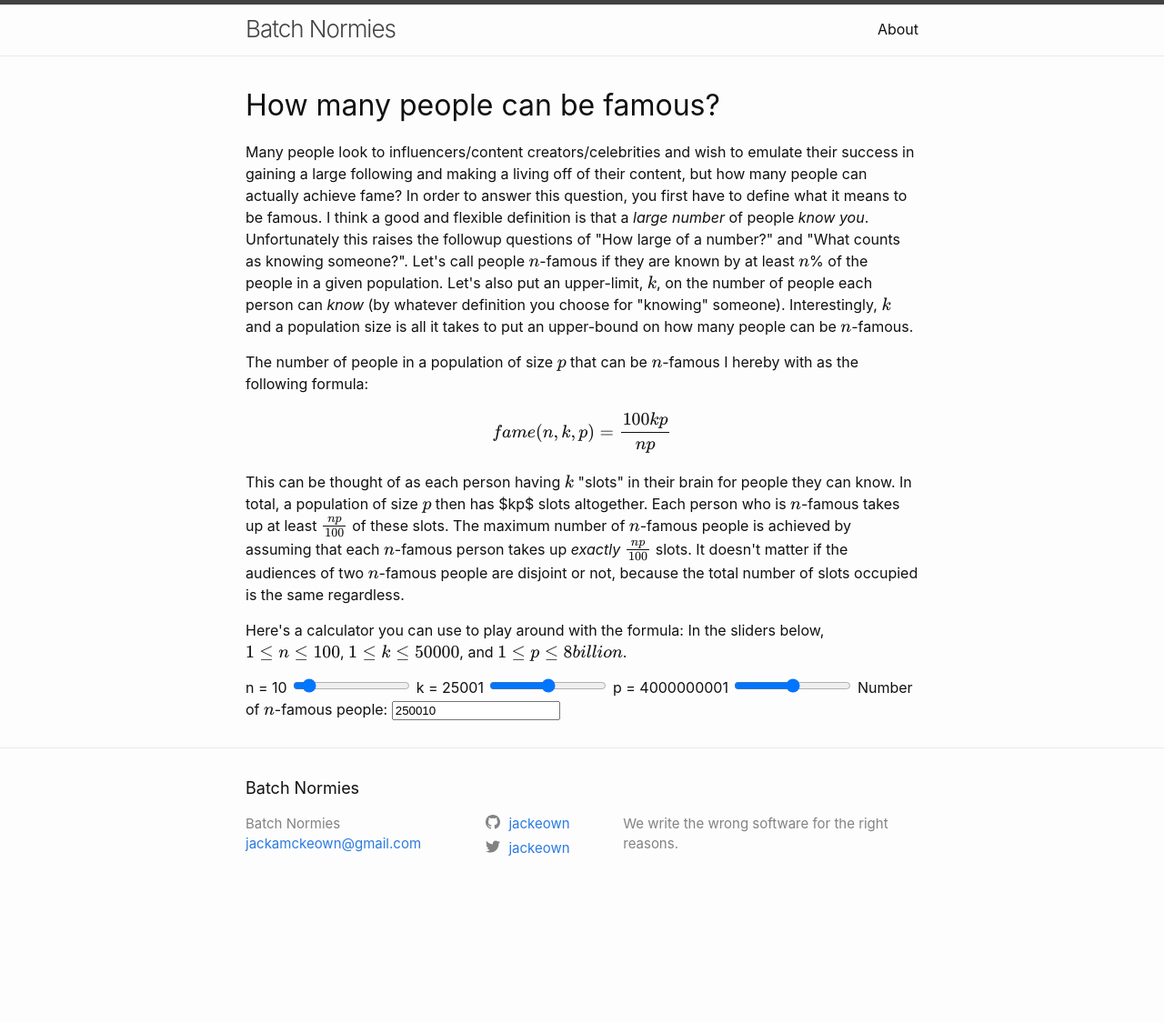
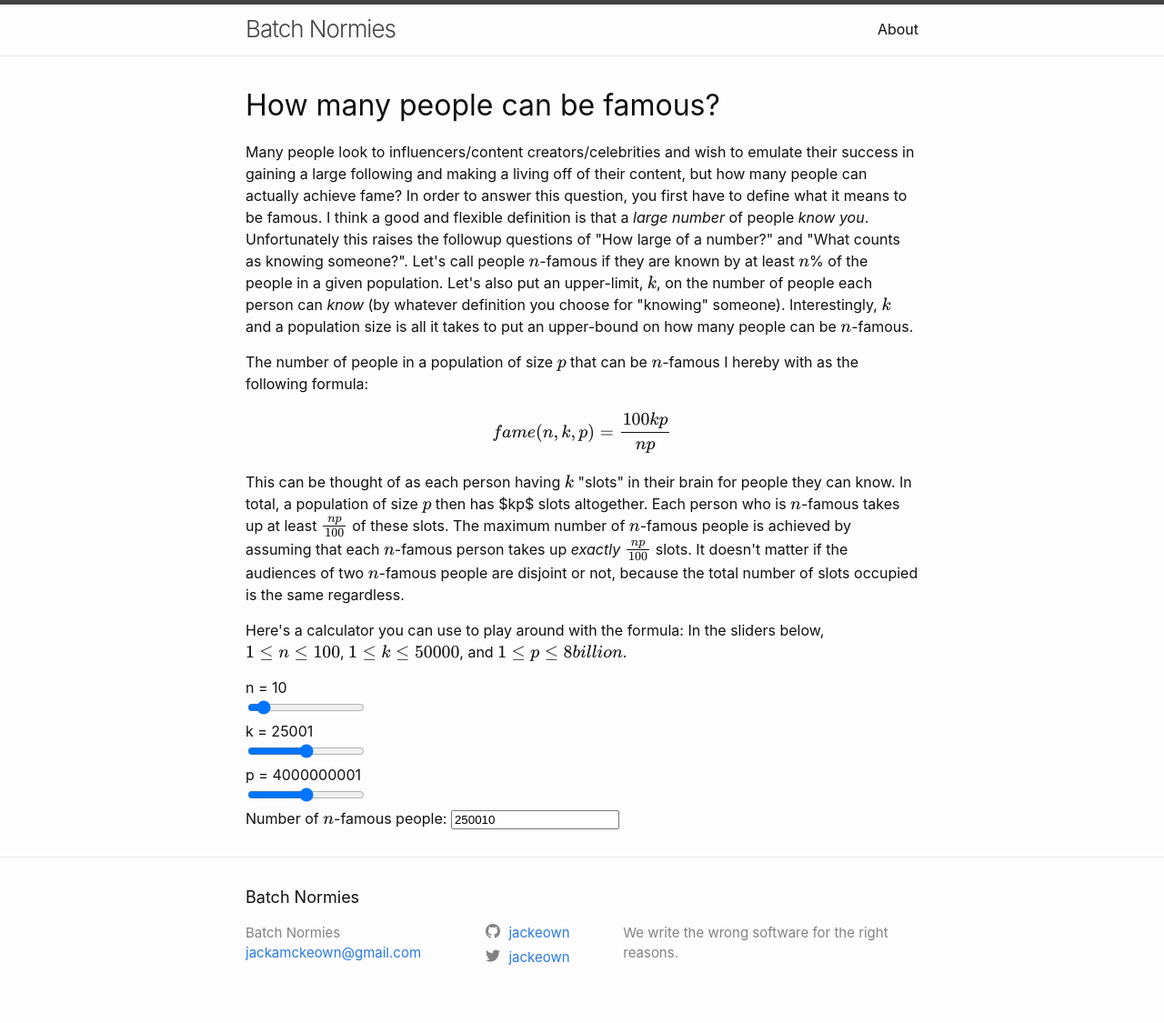
Before and after one commit to jackeown/jackeown.github.io, a Jekyll site: the page built from _posts/2023-07-25-how-many-can-be-famous.html, in a window 1280 px wide. Shown: the whole page at 91% size. Built offline with Jekyll 4.4.1, drawn with Linux system fonts in a browser that asks for light colours; formulas are drawn with MathJax 3; before the commit the page ends 1005 px from its top, so only the background shows below that.

Commit message:
added post

```diff
--- a/_posts/2023-07-25-how-many-can-be-famous.html
+++ b/_posts/2023-07-25-how-many-can-be-famous.html
@@ -42,14 +42,14 @@ occupied is the same regardless.
 </p>
 
 
-<span class="label-n"></span>
-<input id="n" type="range" min="1" max="100" value="10" step="1" oninput="updateNFamous()">
+<span class="label-n"></span><br>
+<input id="n" type="range" min="1" max="100" value="10" step="1" oninput="updateNFamous()"><br>
 
-<span class="label-k"></span>
-<input id="k" type="range" min="1" max="50000" step="20" oninput="updateNFamous()">
+<span class="label-k"></span><br>
+<input id="k" type="range" min="1" max="50000" step="20" oninput="updateNFamous()"><br>
 
-<span class="label-p"></span>
-<input id="p" type="range" min="1" max="8000000000" step="1000000" oninput="updateNFamous()">
+<span class="label-p"></span><br>
+<input id="p" type="range" min="1" max="8000000000" step="1000000" oninput="updateNFamous()"><br>
 
 Number of \(n\)-famous people:
 <input type="text" id="fame" value="">
```
